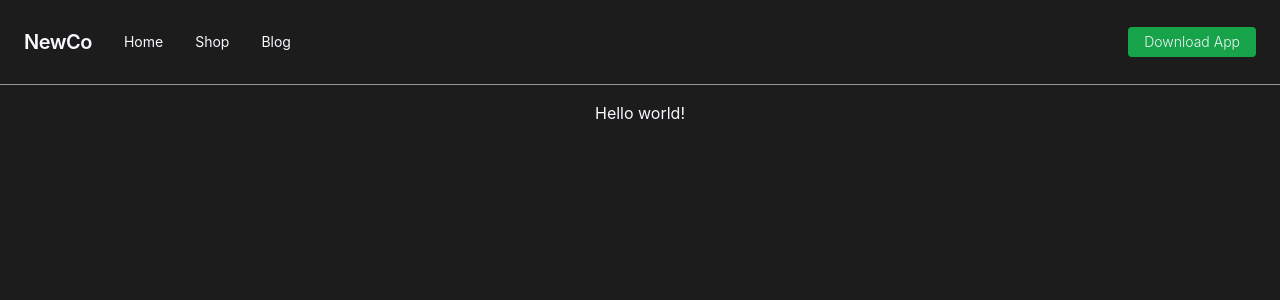
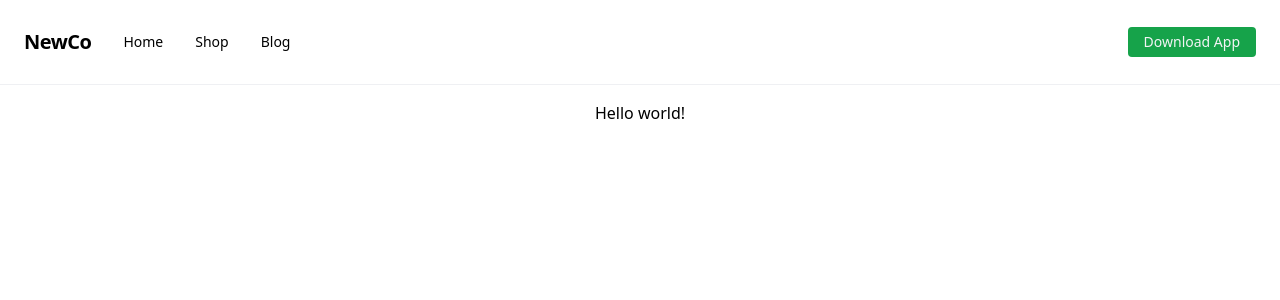
Before and after one commit to carloscodes/portfolio, a Next.js app: page / in a window 1280 px wide. Shown: the top 300 px of the page. Built offline with nearby package versions, Linux system fonts and the light colour scheme.

Commit message:
dark mode

```diff
--- a/pages/_app.tsx
+++ b/pages/_app.tsx
@@ -2,11 +2,20 @@ import '../styles/globals.css'
 import { ChakraProvider } from '@chakra-ui/react'
 import { AppProps } from 'next/app'
 import { ThemeProvider } from 'next-themes'
+// 1. Import `extendTheme`
+import { extendTheme } from "@chakra-ui/react"
+
+// 2. Call `extendTheme` and pass your custom values
+const theme = extendTheme({
+  styles: {
+    global: '#000'
+  }
+})
 
 function MyApp({ Component, pageProps }: AppProps ) {
   return (
     <ThemeProvider>
-      <ChakraProvider>
+      <ChakraProvider theme={theme}>
         <Component {...pageProps} />
       </ChakraProvider>
     </ThemeProvider>
--- a/styles/globals.css
+++ b/styles/globals.css
@@ -2,13 +2,6 @@
 @tailwind components;
 @tailwind utilities;
 
-/*Unless explicitly overwritten in function compnents,
-ALL backgrounds are this color and text white
-*/
-* {
-    background-color: #1c1c1c;
-    color: #F8F8FF;
-}
 
 .customBtn {
     @apply leading-none border-transparent rounded text-gray-100 bg-green-600 hover:bg-green-500;
```
